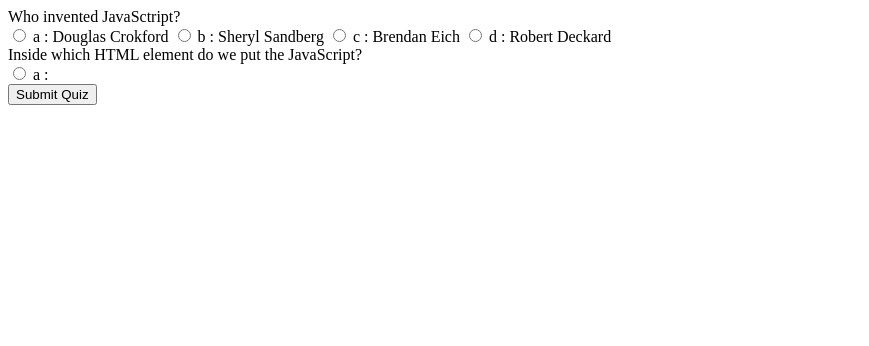
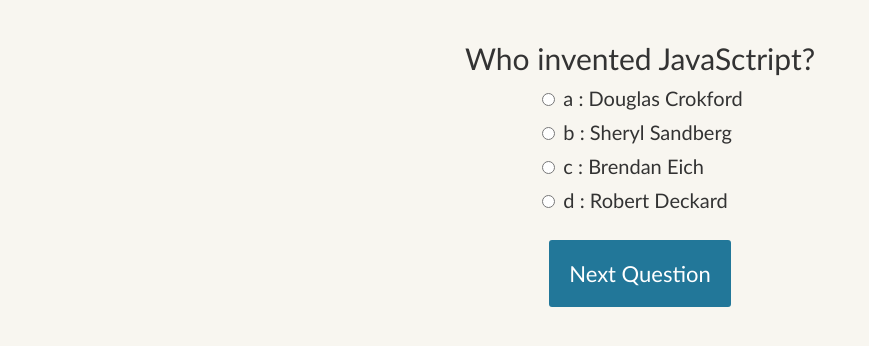
Before and after one commit to casscalex/My-JS-Quiz, a plain HTML site: page index.html in a window 1280 px wide. Shown: the whole page, without its empty margins (0-869 px from the left). Drawn offline with Linux system fonts and the light colour scheme.

Commit message:
put in slide functionality, style sheet, and fixed a few errors in syntax

```diff
--- a/assets/css/style.css
+++ b/assets/css/style.css
@@ -0,0 +1,62 @@
+body{
+	font-size: 20px;
+	font-family:'Gill Sans', 'Gill Sans MT', Calibri, 'Trebuchet MS', sans-serif;
+	color: #333;
+  font-weight: 300;
+  text-align: center;
+  background-color: #f8f6f0;
+}
+h1{
+  font-weight: 300;
+  margin: 0px;
+  padding: 10px;
+  font-size: 20px;
+  background-color: #444;
+  color: #fff;
+}
+.question{
+  font-size: 30px;
+  margin-bottom: 10px;
+}
+.answers {
+  margin-bottom: 20px;
+  text-align: left;
+  display: inline-block;
+}
+.answers label{
+  display: block;
+  margin-bottom: 10px;
+}
+button{
+  font-family:'Gill Sans', 'Gill Sans MT', Calibri, 'Trebuchet MS', sans-serif;
+	font-size: 22px;
+	background-color: #279;
+	color: #fff;
+	border: 0px;
+	border-radius: 3px;
+	padding: 20px;
+	cursor: pointer;
+	margin-bottom: 20px;
+}
+button:hover{
+	background-color: #38a;
+}
+
+.slide{
+  position: absolute;
+  left: 0px;
+  top: 0px;
+  width: 100%;
+  z-index: 1;
+  opacity: 0;
+  transition: opacity 0.5s;
+}
+.active-slide{
+  opacity: 1;
+  z-index: 2;
+}
+.quiz-container{
+  position: relative;
+  height: 200px;
+  margin-top: 40px;
+}
--- a/assets/js/script.js
+++ b/assets/js/script.js
@@ -1,12 +1,12 @@
 // Functions
 (function(){
     function startQuiz(){
-    const output = [];
+    var output = [];
 
     quizQuestions.forEach(
       (currentQuestion, questionNumber) => {
 
-        const answers = [];
+        var answers = [];
 
         for(letter in currentQuestion.answers){
             answers.push(
@@ -19,8 +19,10 @@
         }
 
         output.push(
-          `<div class="question"> ${currentQuestion.question} </div>
-          <div class="answers"> ${answers.join('')} </div>`
+          `<div class="slide">
+          <div class="question"> ${currentQuestion.question} </div>
+          <div class="answers"> ${answers.join('')} </div>
+          </div>`
         );
       }
     );
@@ -29,15 +31,15 @@
   }
 
 function showResults(){
-  const answerContainers = quizContainer.querySelectorAll('.answers');
+  var answerContainers = quizContainer.querySelectorAll('.answers');
 
-  let numCorrect = 0;
+  var numCorrect = 0;
 
   quizQuestions.forEach( (currentQuestion, questionNumber) => {
 
-    const answerContainer = answerContainers[questionNumber];
-    const selector = `input[name=question${questionNumber}]:checked`;
-    const userAnswer = (answerContainer.querySelector(selector) || {}).value;
+    var answerContainer = answerContainers[questionNumber];
+    var selector = `input[name=question${questionNumber}]:checked`;
+    var userAnswer = (answerContainer.querySelector(selector) || {}).value;
 
     if(userAnswer === currentQuestion.correctAnswer){
       numCorrect++;
@@ -51,10 +53,38 @@
   resultsContainer.innerHTML = `${numCorrect} out of ${myQuestions.length}`;
 }
 
+function showSlide(n) {
+    slides[currentSlide].classList.remove('active-slide');
+    slides[n].classList.add('active-slide');
+    currentSlide = n;
+    if(currentSlide === 0){
+      previousButton.style.display = 'none';
+    }
+    else{
+      previousButton.style.display = 'inline-block';
+    }
+    if(currentSlide === slides.length-1){
+      nextButton.style.display = 'none';
+      submitButton.style.display = 'inline-block';
+    }
+    else{
+      nextButton.style.display = 'inline-block';
+      submitButton.style.display = 'none';
+    }
+  }
+
+  function showNextSlide() {
+    showSlide(currentSlide + 1);
+  }
+
+  function showPreviousSlide() {
+    showSlide(currentSlide - 1);
+  }
+
 // Variables
 var quizContainer = document.getElementById("quiz");
 var resultsContainer = document.getElementById("results");
-var submitButton = document.getElementById("submit")
+var submitButton = document.getElementById("submit");
 var quizQuestions = [
     //    first questions
         {
@@ -63,32 +93,33 @@
             a: "Douglas Crokford",
             b: "Sheryl Sandberg",
             c: "Brendan Eich",
-            d: "Robert Deckard"
+            d: "Robert Deckard",
         },
         correctAnswer: "c"
     },
-    // second question
-    {
-            question: "Inside which HTML element do we put the JavaScript?",
-            answers: {
-                a: "<script>",
-                b: "<scripting>",
-                c: "<javascript>",
-                d: "<js>"
-        },
-            correctAnswer: "a"
-    },
-    // third question
+
     {
         question: "How do you write 'Hello World' in an alert box?",
         answers: {
         a: "msg('Hello World');",
         b: "alertBox('Hello World);",
         c: "alert('Hello World')",
-                d: "msgBox('Hellow World');"
+        d: "msgBox('Hellow World');",
     },
     correctAnswer: "c"
 },
+
+{
+    question: "Which operator is used to assign a value to a variable?",
+    answers: {
+    a: "=",
+    b: "X",
+    c: "-",
+    d: "*",
+},
+correctAnswer: "a"
+},
+
     // fourth question
     {
             question: "Which event occurs when the user clicks on an HTML element?",
@@ -96,7 +127,7 @@
                 a: "onchange",
                 b: "onclick",
                 c: "onmouseclick",
-                d: "onmouseover"
+                d: "onmouseover",
         },
             correctAnswer: "b"
     },
@@ -106,8 +137,8 @@
             answers: {
                 a: "var colors = 1 =('red'), 2 = ('green'), 3 = ('blue')",
                 b: "var colors = 'red','green','blue'",
-                c: "var colors = (1:'red',2:'green',3:'blue'",
-                d: "var colors = ['red', 'green', 'blue'"
+                c: "var colors = (1:'red',2:'green',3:'blue')",
+                d: "var colors = ['red', 'green', 'blue']",
         },
             correctAnswer: "d"
     }
@@ -116,6 +147,15 @@
 // Kick things off
 startQuiz();
 
+const previousButton = document.getElementById("previous");
+const nextButton = document.getElementById("next");
+const slides = document.querySelectorAll(".slide");
+let currentSlide = 0;
+
+showSlide(currentSlide);
+
 // Event Listenrs
 submitButton.addEventListener('click', showResults)
+previousButton.addEventListener("click", showPreviousSlide);
+nextButton.addEventListener("click", showNextSlide);
 })();
--- a/index.html
+++ b/index.html
@@ -2,17 +2,23 @@
 <html land="en-us">
     <head>
         <meta charset="UTF-8" />
-        <link rel="stylesheet" href="/" />
+        <link rel="stylesheet" href="./assets/css/style.css" />
         <title>My JavaScript Quiz</title>
     </head>
 
     <body>
-        <div id="quiz"></div>
+        <div class="quiz-container">
+            <div id="quiz"></div>
+        </div>
 
+        <button id="previous">Previous Question</button>
+        <button id="next">Next Question</button>
         <button id="submit">Submit Quiz</button>
 
         <div id="results"></div>
 
+
+
         <script src="./assets/js/script.js"></script>
     </body>
 </html>
```
Lines whose indentation alone changed are shown as unchanged.
